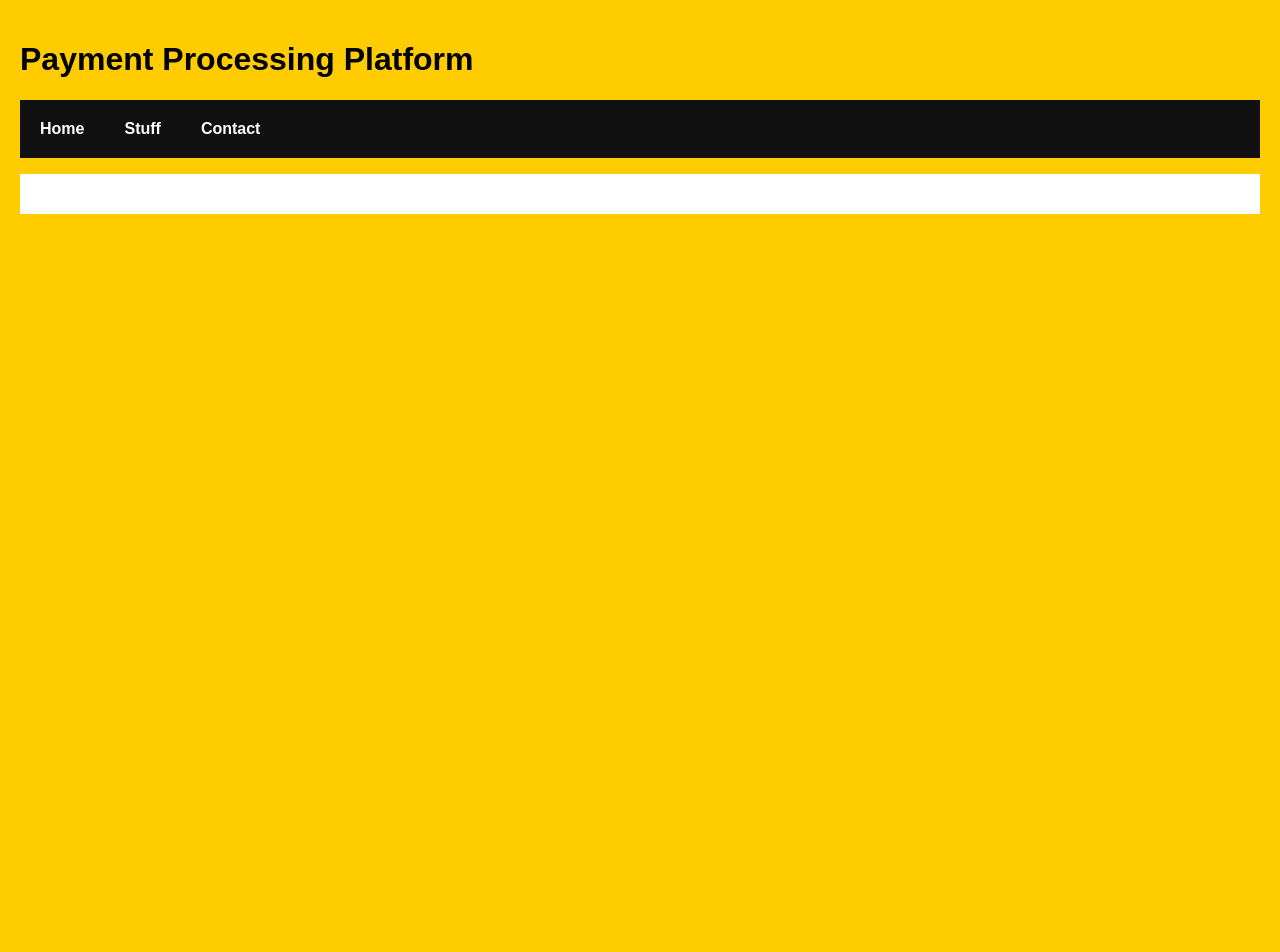
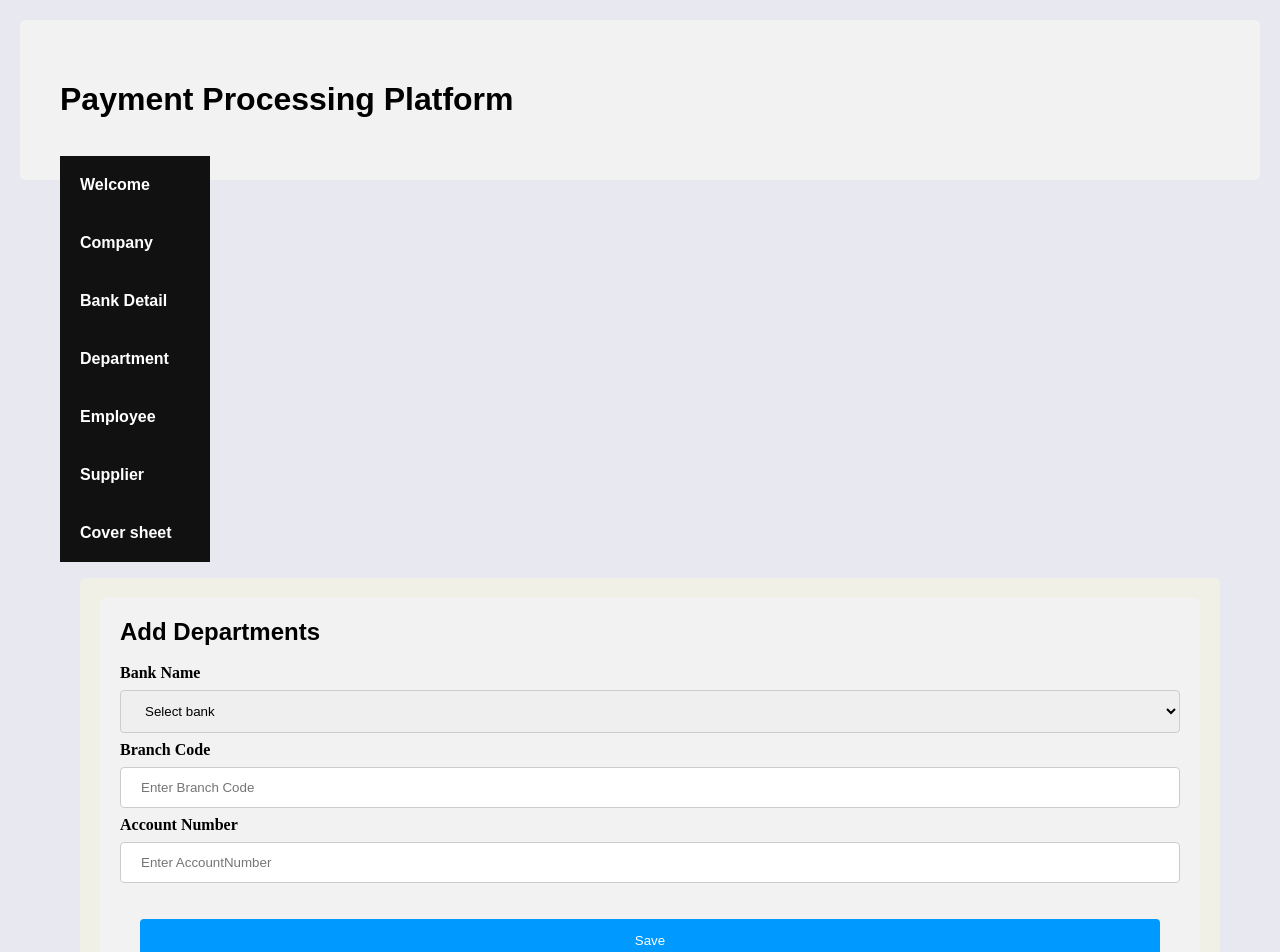
Before and after one commit to nukedragocodefreak/paymentprocessingui, a React (Create React App) app: page /#/Invoice in a window 1280 px wide. Before the commit this address led to /#/CoverSheet. Shown: the top 952 px of the page. Before the commit the page ends 800 px from the top, so only its background shows below. Built offline with nearby package versions, Linux system fonts and the light colour scheme.

Commit message:
adding logic

```diff
--- a/src/Home.js
+++ b/src/Home.js
@@ -4,15 +4,13 @@ class Home extends Component {
   render() {
     return (
       <div>
-        <h2>HELLO</h2>
-        <p>Cras facilisis urna ornare ex volutpat, et
-        convallis erat elementum. Ut aliquam, ipsum vitae
-        gravida suscipit, metus dui bibendum est, eget rhoncus nibh
-        metus nec massa. Maecenas hendrerit laoreet augue
-        nec molestie. Cum sociis natoque penatibus et magnis
-        dis parturient montes, nascetur ridiculus mus.</p>
-
-        <p>Duis a turpis sed lacus dapibus elementum sed eu lectus.</p>
+        <h2>Payment Processing Platform</h2>
+        <p>Design a platform to complete this process at a very simplistic level. This should contain a
+form / page whereby a user can capture all the information in 1., upload 2 and 3 and save.
+All the information saved should be stored in a database allowing the manager to access a
+separate form/page once saved to review the payment requisition and sign off on this. By
+pressing sign the cover page should be created in pdf reflecting all the captured information
+together with manager’s pre-stored signature.</p>
       </div>
     );
   }
--- a/src/Main.js
+++ b/src/Main.js
@@ -5,8 +5,13 @@ import {
   HashRouter
 } from "react-router-dom";
 import Home from "./Home";
-import Stuff from "./Stuff";
-import Contact from "./Contact";
+import Company from "./pages/Company";
+import BankDetail from "./pages/BankDetail";
+import Department from "./pages/Department";
+import CoverSheet from "./pages/CoverSheet";
+import Employee from "./pages/Employee";
+import Invoice from "./pages/Invoice";
+import Supplier from "./pages/Supplier";
 
 
 class Main extends Component {
@@ -15,17 +20,28 @@ class Main extends Component {
       <HashRouter>
         <div>
           <h1>Payment Processing Platform</h1>
-          <ul className="header">
-            <li><NavLink exact to="/">Home</NavLink></li>
-            <li><NavLink to="/stuff">Stuff</NavLink></li>
-            <li><NavLink to="/contact">Contact</NavLink></li>
+          <ul className="header" style={{ width:'150px', float:'left' }}>
+            <li><NavLink exact to="/">Welcome</NavLink></li>
+            <li><NavLink to="/Company">Company</NavLink></li>
+            <li><NavLink to="/BankDetail">Bank Detail</NavLink></li>
+            <li><NavLink to="/Department">Department</NavLink></li>
+            <li><NavLink to="/Employee">Employee</NavLink></li>
+            <li><NavLink to="/Supplier">Supplier</NavLink></li>
+            <li><NavLink to="/CoverSheet">Cover sheet</NavLink></li>
+
           </ul>
-          <div className="content">
+
+          <div className="content" style={{ width:'1100px', float:'right' }}>
             <Route exact path="/" component={Home}/>
-            <Route path="/stuff" component={Stuff}/>
-            <Route path="/contact" component={Contact}/>
+            <Route path="/Company" component={Company}/>
+            <Route path="/BankDetail" component={BankDetail}/>
+            <Route path="/Department" component={Department}/>
+            <Route path="/Employee" component={Employee}/>
+            <Route path="/Invoice" component={Invoice}/>
+            <Route path="/Supplier" component={Supplier}/>
+            <Route path="/CoverSheet" component={CoverSheet}/>
           </div>
-        </div>
+          </div>
       </HashRouter>
     );
   }
--- a/src/index.css
+++ b/src/index.css
@@ -1,5 +1,5 @@
 body {
-  background-color: #FFCC00;
+  background-color: #e7e8f0;
   padding: 20px;
   margin: 0;
 }
@@ -23,7 +23,7 @@ ul.header li a {
   display: inline-block;
 }
 .content {
-  background-color: #FFF;
+  background-color: #f0f0e7;
   padding: 20px;
 }
 .content h2 {
@@ -36,3 +36,33 @@ ul.header li a {
 .active {
   background-color: #0099FF;
 }
+input[type=text], select,input[type=date] {
+  width: 100%;
+  padding: 12px 20px;
+  margin: 8px 0;
+  display: inline-block;
+  border: 1px solid #ccc;
+  border-radius: 4px;
+  box-sizing: border-box;
+}
+
+input[type=submit], .savebtn {
+  width: 100%;
+  background-color: #0099FF;
+  color: white;
+  padding: 14px 20px;
+  margin: 8px 0;
+  border: none;
+  border-radius: 4px;
+  cursor: pointer;
+}
+
+input[type=submit]:hover {
+  background-color: #45a049;
+}
+
+div {
+  border-radius: 5px;
+  background-color: #f2f2f2;
+  padding: 20px;
+}
--- /dev/null
+++ b/src/pages/BankDetail.js
@@ -0,0 +1,40 @@
+import React, { Component } from "react";
+import {Cities} from './cities';
+
+class BankDetail extends Component {
+
+  render() {
+    fetch('https://localhost:44398/BankDetail/GetBanks')
+  .then(response => response.json())
+  .then(data => console.log(data));
+
+    return (
+      <div>
+
+        <h2>Add Bank Details</h2>
+         <br/>
+        <form>
+        <label htmlFor="BankName"><b> Bank Name</b></label>
+         <select>
+           <option>Select bank</option>
+         </select>
+
+         <label htmlFor="BankName"><b> Branch Name</b></label>
+         <input type="text" placeholder="Enter Branch Name" name="branchname" required/>
+
+        <label htmlFor="BranchCode"><b>Branch Code</b></label>
+        <input type="text" placeholder="Enter Branch Code" name="branchcode" required/>
+
+        <label htmlFor="AccountNumber"><b>Account Number</b></label>
+        <input type="text" placeholder="Enter AccountNumber" name="accountnumber" required/>
+
+        <div className="clearfix">
+          <button type="submit" className="savebtn">Save</button>
+        </div>
+        </form>
+      </div>
+    );
+  }
+}
+
+export default BankDetail;
--- /dev/null
+++ b/src/pages/Company.js
@@ -0,0 +1,32 @@
+import React, { Component } from "react";
+
+class Company extends Component {
+  render() {
+    return (
+      <div>
+         <h2>Add Company Details</h2>
+         <br/>
+         <form>
+
+         <label for="name"><b>Name</b></label>
+          <input type="text" placeholder="Enter Name" name="name" required/>
+                  <label for="email"><b>Email</b></label>
+          <input type="text" placeholder="Enter Email" name="email" required/>
+
+          <label for="psw"><b>Address</b></label>
+          <input type="text" placeholder="Enter Address" name="address" required/>
+
+          <label for="psw-repeat"><b>Phone numbers</b></label>
+          <input type="text" placeholder="Enter Phone numbers" name="phones" required></input>
+
+
+          <div class="clearfix">
+            <button type="submit" className="savebtn">Save</button>
+          </div>
+          </form>
+      </div>
+    );
+  }
+}
+
+export default Company;
--- /dev/null
+++ b/src/pages/CoverSheet.js
@@ -0,0 +1,52 @@
+import React, { Component } from "react";
+
+class CoverSheet extends Component {
+  render() {
+    return (
+      <div>
+      <h2>Process Payment</h2>
+       <br/>
+      <form>
+      <label for="FirstName"><b>FirstName</b></label>
+      <input type="text" placeholder="Enter FirstName" name="firstname" required/>
+
+      <label for="LastName"><b>LastName</b></label>
+      <input type="text" placeholder="Enter LastName" name="lastname" required/>
+
+      <label for="Department"><b>Department name</b></label>
+      <select>
+         <option>Select Department</option>
+       </select>
+       <label for="dateofinv"><b>Date Of Invoice</b></label>
+      <input type="date" placeholder="" name="dateofinvoice" required/>
+
+      <label for="dateofpayment"><b>Date Of Payment</b></label>
+      <input type="date" placeholder="t" name="dateofpayment" required/>
+
+      <label for="manager"><b>Manager</b></label>
+       <select>
+         <option>Select Manager</option>
+       </select>
+     <b><label for="myfile">Upload an Invoice:</label></b>
+      <input type="file" id="myfile" name="myfile" />
+      <br/> <br/>
+      <label for="BankName"><b> Bank Name</b></label>
+       <select>
+         <option>Select bank</option>
+       </select>
+      <label for="BranchCode"><b>Branch Code</b></label>
+      <input type="text" placeholder="Enter Branch Code" name="branchcode" required/>
+
+      <label for="AccountNumber"><b>Account Number</b></label>
+      <input type="text" placeholder="Enter AccountNumber" name="accountnumber" required/>
+
+      <div class="clearfix">
+        <button type="submit" className="savebtn">Save</button>
+      </div>
+      </form>
+    </div>
+    );
+  }
+}
+
+export default CoverSheet;
--- /dev/null
+++ b/src/pages/Department.js
@@ -0,0 +1,22 @@
+import React, { Component } from "react";
+
+class Department extends Component {
+  render() {
+    return (
+      <div>
+        <h2>Add Departments</h2>
+         <br/>
+        <form>
+
+        <label for="Department"><b>Department name</b></label>
+        <input type="text" placeholder="Enter Department Name" name="department" required/>
+        <div class="clearfix">
+          <button type="submit" className="savebtn">Save</button>
+        </div>
+        </form>
+      </div>
+    );
+  }
+}
+
+export default Department;
--- /dev/null
+++ b/src/pages/Employee.js
@@ -0,0 +1,54 @@
+import React, { Component, useRef } from "react";
+import SignaturePad from 'react-signature-canvas'
+class Employee extends Component {
+  constructor(props) {
+    super(props);
+    this.sigPad = React.createRef();
+    this.state = {
+
+    };
+  }
+
+  render() {
+    function clear()
+    {
+     this.sigPad.current.clear();
+    }
+    return (
+
+      <div>
+      <h2>Add Employee</h2>
+       <br/>
+      <form>
+      <label htmlFor="department"><b>Department</b></label>
+       <select>
+         <option>Select Department</option>
+       </select>
+      <label htmlFor="FirstName"><b>FirstName</b></label>
+      <input type="text" placeholder="Enter FirstName" name="firstname" required/>
+
+      <label htmlFor="LastName"><b>LastName</b></label>
+      <input type="text" placeholder="Enter LastName" name="lastname" required/>
+
+      <label htmlFor="Position"><b>Position</b></label>
+      <select>
+         <option>Select Position</option>
+       </select>
+
+      <label htmlFor="Signature"><b>Signature</b></label>
+      <br/>
+      <SignaturePad  ref = {this.sigPad}/>
+      <br/>
+      <br/>
+      <button type="button" onClick={clear}>Clear signature</button>
+      <div className="clearfix">
+        <button type="submit" className="savebtn">Save</button>
+      </div>
+      </form>
+    </div>
+
+    );
+  }
+}
+
+export default Employee;
--- /dev/null
+++ b/src/pages/Invoice.js
@@ -0,0 +1,29 @@
+import React, { Component } from "react";
+
+class Invoice extends Component {
+  render() {
+    return (
+      <div>
+      <h2>Add Departments</h2>
+       <br/>
+      <form>
+      <label for="BankName"><b> Bank Name</b></label>
+       <select>
+         <option>Select bank</option>
+       </select>
+      <label for="BranchCode"><b>Branch Code</b></label>
+      <input type="text" placeholder="Enter Branch Code" name="branchcode" required/>
+
+      <label for="AccountNumber"><b>Account Number</b></label>
+      <input type="text" placeholder="Enter AccountNumber" name="accountnumber" required/>
+
+      <div class="clearfix">
+        <button type="submit" className="savebtn">Save</button>
+      </div>
+      </form>
+    </div>
+    );
+  }
+}
+
+export default Invoice;
--- /dev/null
+++ b/src/pages/Supplier.js
@@ -0,0 +1,32 @@
+import React, { Component } from "react";
+
+class Supplier extends Component {
+  render() {
+    return (
+      <div>
+      <h2>Add Supplier Details</h2>
+      <br/>
+      <form>
+
+      <label for="name"><b>Name</b></label>
+       <input type="text" placeholder="Enter Name" name="name" required/>
+               <label for="email"><b>Email</b></label>
+       <input type="text" placeholder="Enter Email" name="email" required/>
+
+       <label for="psw"><b>Address</b></label>
+       <input type="text" placeholder="Enter Address" name="address" required/>
+
+       <label for="psw-repeat"><b>Phone numbers</b></label>
+       <input type="text" placeholder="Enter Phone numbers" name="phones" required></input>
+
+
+       <div class="clearfix">
+         <button type="submit" className="savebtn">Save</button>
+       </div>
+       </form>
+   </div>
+    );
+  }
+}
+
+export default Supplier;
--- /dev/null
+++ b/src/pages/cities.js
@@ -0,0 +1,8 @@
+export const Cities = {
+    cities : [
+        { Key: 1, Value: 'London' },
+        { Key: 2, Value: 'New York' },
+        { Key: 3, Value: 'Colombo' }
+    ]
+}
+export default Cities;
```
Also changed, not shown: package.json (+17 -3 lines), 1 other file (tests, documents, lock files or other folders).
